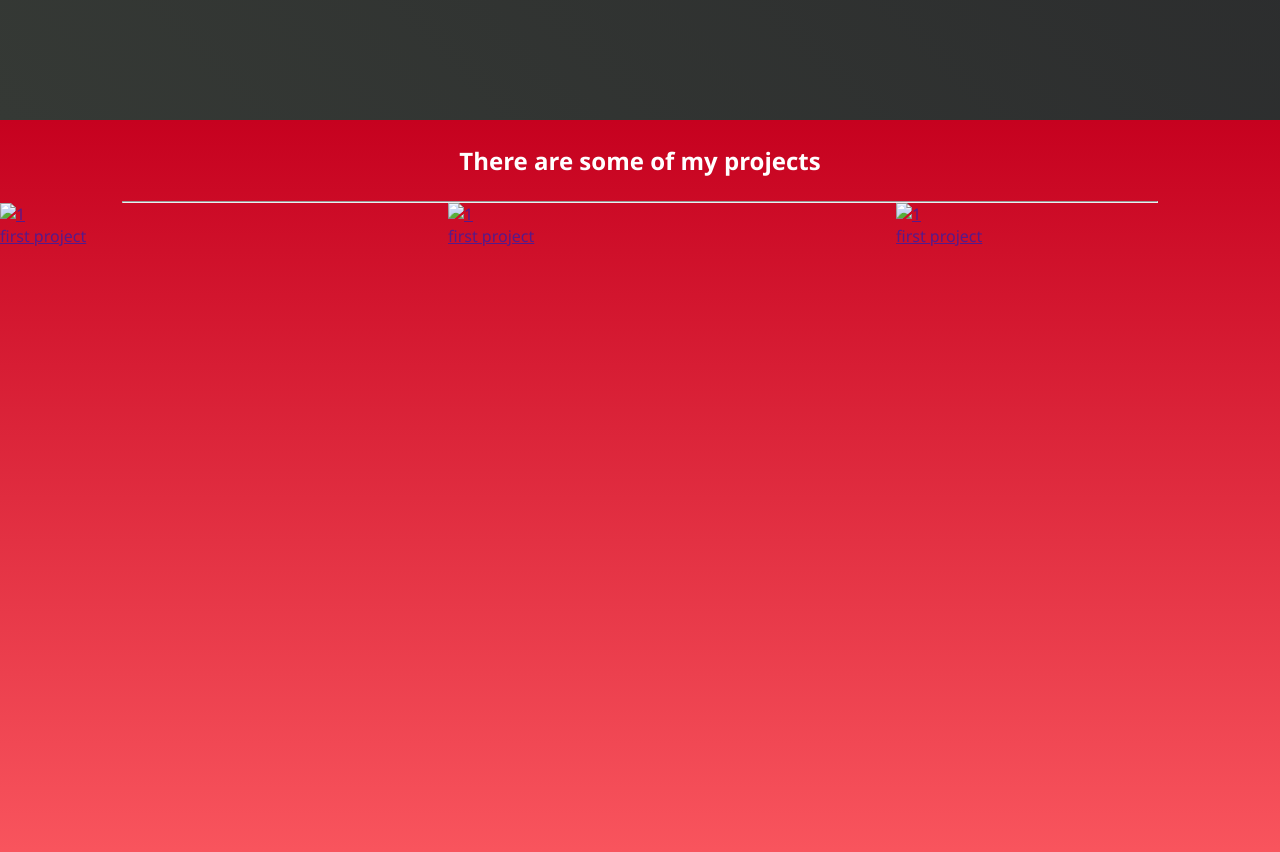
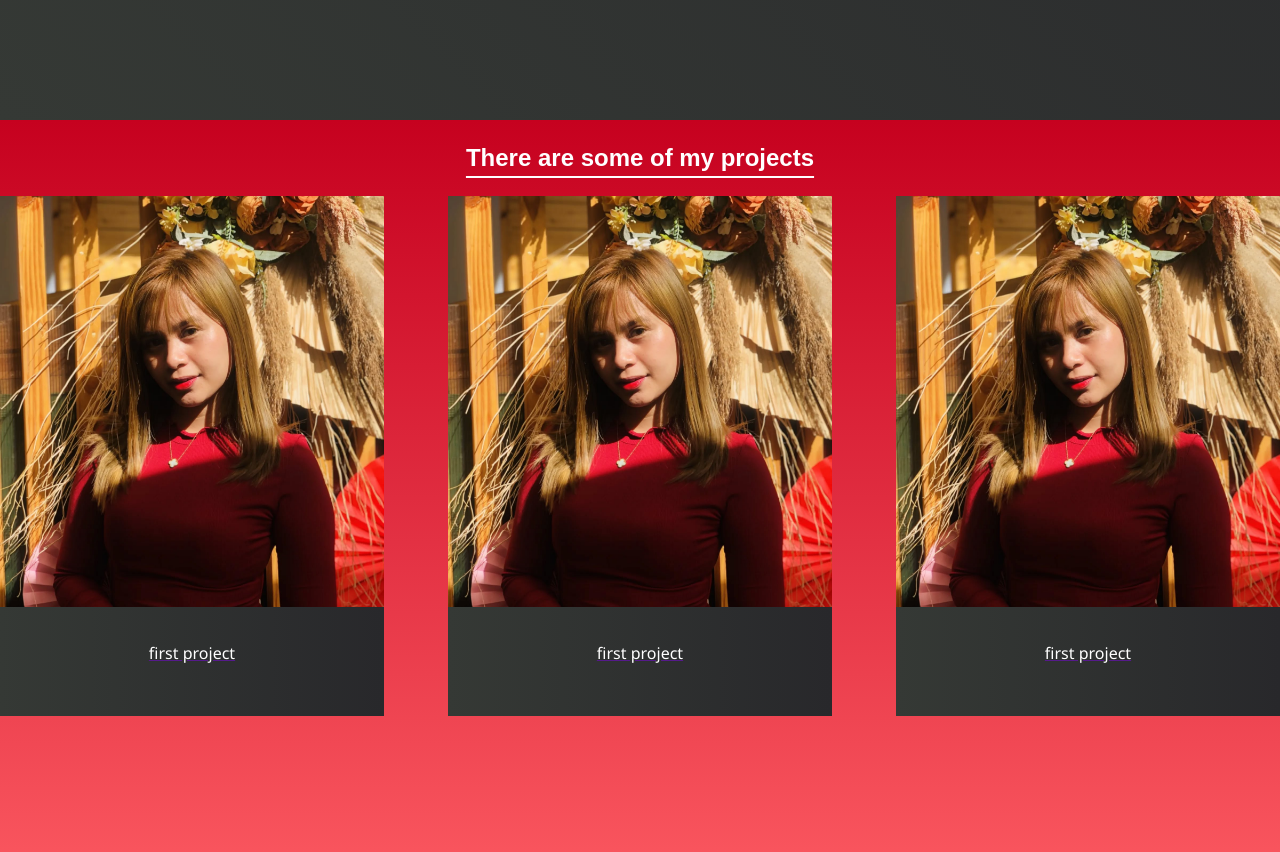
Before and after one commit to Mojoejoe08/joe-portfolio, a plain HTML site: page index.html in a window 1280 px wide. Shown: the part 680-1532 px from the top of the page. Drawn offline with Linux system fonts and the light colour scheme.

Commit message:
new commit

```diff
--- a/index.html
+++ b/index.html
@@ -24,26 +24,27 @@
         <main>
             <section id="project">
                 <h2>There are some of my projects</h2>
-                <hr>
                 <section class="project-container">
                     <div class="project-items">
                         <a href="" target="_blank" >
-                            <img class="item-image" src="" alt="1">
+                            <img class="item-image" src="./assets/sample.jfif" alt="">
                             <figcaption lass="item-image-caption">first project</figcaption>
                         </a>
+                        <a href="" target="_blank" >
+                            <img class="item-image" src="./assets/sample.jfif" alt="1">
+                            <figcaption class="item-image-caption">first project</figcaption>
+                            <a href="" target="_blank" >
+                                <img class="item-image" src="./assets/sample.jfif" alt="1">
+                                <figcaption lass="item-image-caption">first project</figcaption>
+                            </a>
+                        </a>
+                    </div>
+                    <!---<div class="project-items">
+
                     </div>
                     <div class="project-items">
-                        <a href="" target="_blank" >
-                            <img class="item-image" src="" alt="1">
-                            <figcaption lass="item-image-caption">first project</figcaption>
-                        </a>
-                    </div>
-                    <div class="project-items">
-                        <a href="" target="_blank" >
-                            <img class="item-image" src="" alt="1">
-                            <figcaption class="item-image-caption">first project</figcaption>
-                        </a>
-                    </div>
+
+                    </div>--->
                 </section>
             </section>
             <section></section>
--- a/styles/stylesheet.css
+++ b/styles/stylesheet.css
@@ -8,6 +8,9 @@
 *{
    margin: 0;
    padding: 0;
+}
+*, *::before, *::after {
+    box-sizing: inherit;
 }
 
 body{
@@ -67,31 +70,53 @@ header p{
     text-align: center;
     color: var(--third-color);
     padding: 3vh;
+    font-family: 'Raleway', sans-serif;
+    text-align: center;
+    text-decoration: underline;
+    text-underline-offset: 10px;
 }
 #project hr{
     padding: 0 5px 0 5px;
     width: 80vw;
     margin: auto;
+
 }
 .project-items{
     display: grid;
-    grid-template-columns: repeat(auto fit, minmax(320px, 1fr));
+    grid-template-columns: repeat(auto-fit, minmax(320px, 1fr));
     width: 100%;
     grid-gap: 4rem;
     max-width: 1280px;
     margin: 0 auto;
     margin-bottom: 6rem;
+    text-align: center;
 }
 .project-container{
     display: grid;
     grid-template-columns: repeat(auto-fit, minmax(320px, 1fr));
     width: 100%;
     max-width: 1280px;
-    gap: 4rem;
-    margin: 0px auto 6rem;
+    grid-gap: 4rem;
+    margin: 0 auto;
+    margin-bottom: 6rem;
 }
 .project-items{
-    width: px;
-    min-height: 200px;
-    max-height: 3vh;
+    width: 100%;
 }
+.project-items a{
+    background: linear-gradient(90deg, #353935, #28282B);
+    display: flex;
+    flex-direction: column;
+}
+.project-items a img{
+    height: calc(100% - 6.8rem);
+    width: 100%;
+    object-fit: cover;
+}
+
+.project-items a figcaption{
+    display: block;
+    height: 5vh;
+    margin: auto;
+    color: white;
+}
```
